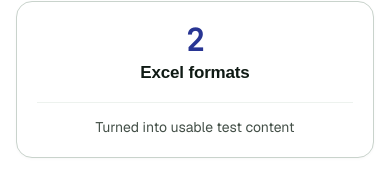
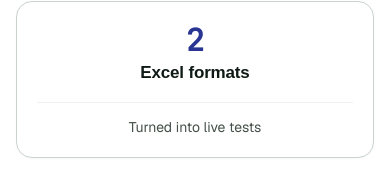
Before and after one commit to adityasingh0614/shipthesis, a Next.js app in the folder web/: page /work/assess-yourself in a window 390 px wide. Shown: the part 2742-2911 px from the top of the page. Built offline with nearby package versions, Linux system fonts and the light colour scheme; a web font is replaced by a local one.

Commit message:
fix: center-align assess-yourself scores and condense card 2 caption to single line

```diff
--- a/web/src/components/work/assess-yourself/AssessYourself.module.css
+++ b/web/src/components/work/assess-yourself/AssessYourself.module.css
@@ -224,6 +224,7 @@
   align-items: center;
   text-align: center;
   gap: 6px;
+  width: 100%;
 }
 
 .num {
@@ -250,6 +251,7 @@
 
 .scoreCap {
   width: 100%;
+  align-self: stretch;
   margin-top: 18px;
   padding-top: 14px;
   border-top: 1px solid #edf2ee;
@@ -257,6 +259,7 @@
   line-height: 1.45;
   color: var(--ink-soft);
   text-align: center;
+  white-space: nowrap;
 }
 
 /* ---- 02 · exam discovery ---- */
@@ -1229,4 +1232,8 @@
     grid-template-columns: 1fr;
     gap: 12px;
   }
+
+  .scoreCap {
+    white-space: normal;
+  }
 }
--- a/web/src/components/work/assess-yourself/AssessYourselfBody.tsx
+++ b/web/src/components/work/assess-yourself/AssessYourselfBody.tsx
@@ -103,7 +103,7 @@
           <ul className={styles.scores}>
             {[
               { num: "3–4", unit: "weeks", cap: "To deliver the app" },
-              { num: "2", unit: "Excel formats", cap: "Turned into usable test content" },
+              { num: "2", unit: "Excel formats", cap: "Turned into live tests" },
               { num: "60+", unit: "questions", cap: "In a single timed paper" },
               { num: "15", unit: "day trial", cap: "Then paid plans" },
             ].map(({ num, unit, cap }, i) => (
```
